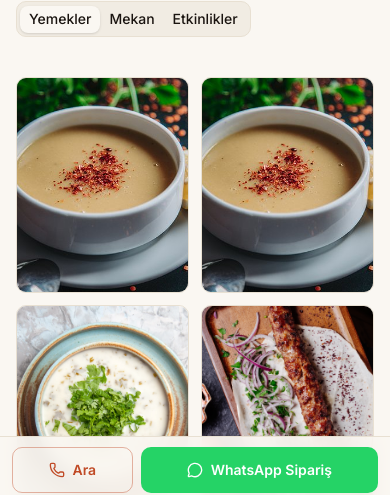
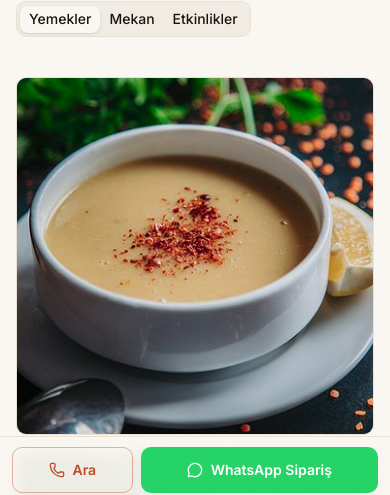
Before and after one commit to Metinkeles1/konak-kebap-website, a Next.js app: page /galeri in a window 390 px wide. Shown: the part 341-836 px from the top of the page. Built offline with nearby package versions, Linux system fonts and the light colour scheme; no server answers.

Commit message:
Refactor GalleryGrid component for improved layout and responsiveness; add VSCode settings for linting

```diff
--- a/src/components/gallery/gallery-grid.tsx
+++ b/src/components/gallery/gallery-grid.tsx
@@ -6,6 +6,7 @@ import { Tabs, TabsContent, TabsList, TabsTrigger } from '@/components/ui/tabs';
 import { Dialog, DialogContent, DialogTitle } from '@/components/ui/dialog';
 import { BlurFade } from '@/components/magicui/blur-fade';
 import { getAllMenuItems } from '@/lib/menu';
+import { cn } from '@/lib/utils';
 
 interface GalleryItem {
   alt: string;
@@ -39,21 +40,24 @@ export function GalleryGrid() {
   const renderTab = (category: GalleryItem['category']) => {
     const items = galleryItems.filter((i) => i.category === category);
     return (
-      <div className="grid grid-cols-2 sm:grid-cols-3 lg:grid-cols-4 gap-3 sm:gap-4 mt-8">
+      <div className="columns-1 sm:columns-2 lg:columns-3 gap-4 mt-8 [column-fill:balance]">
         {items.map((item, i) => (
-          <BlurFade key={`${category}-${i}`} delay={0.04 * (i % 8)} inView>
+          <BlurFade key={`${category}-${i}`} delay={Math.min(i * 0.03, 0.25)} duration={0.3} inView>
             <button
               type="button"
               onClick={() => setOpen(item)}
               aria-label={`${item.alt} - Efendi Usta Konak Kebap Sancaktepe`}
-              className="group relative block w-full aspect-4/5 rounded-lg overflow-hidden border border-border hover:border-gold/40 transition-all"
+              className={cn(
+                'group relative block w-full mb-4 rounded-lg overflow-hidden border border-border hover:border-gold/40 transition-all',
+                i % 3 === 0 ? 'aspect-square' : i % 3 === 1 ? 'aspect-3/4' : 'aspect-4/5'
+              )}
             >
               <Image
                 src={item.src}
                 alt={`${item.alt} - Efendi Usta Konak Kebap Sancaktepe`}
                 fill
-                priority={i < 8}
-                sizes="(max-width: 640px) 50vw, (max-width: 1024px) 33vw, 25vw"
+                priority={i === 0}
+                sizes="(max-width: 640px) 100vw, (max-width: 1024px) 50vw, 33vw"
                 className="object-cover group-hover:scale-105 transition-transform duration-500"
               />
               <div className="absolute bottom-0 inset-x-0 p-3 bg-linear-to-t from-bg/90 to-transparent opacity-0 group-hover:opacity-100 transition-opacity">
```
